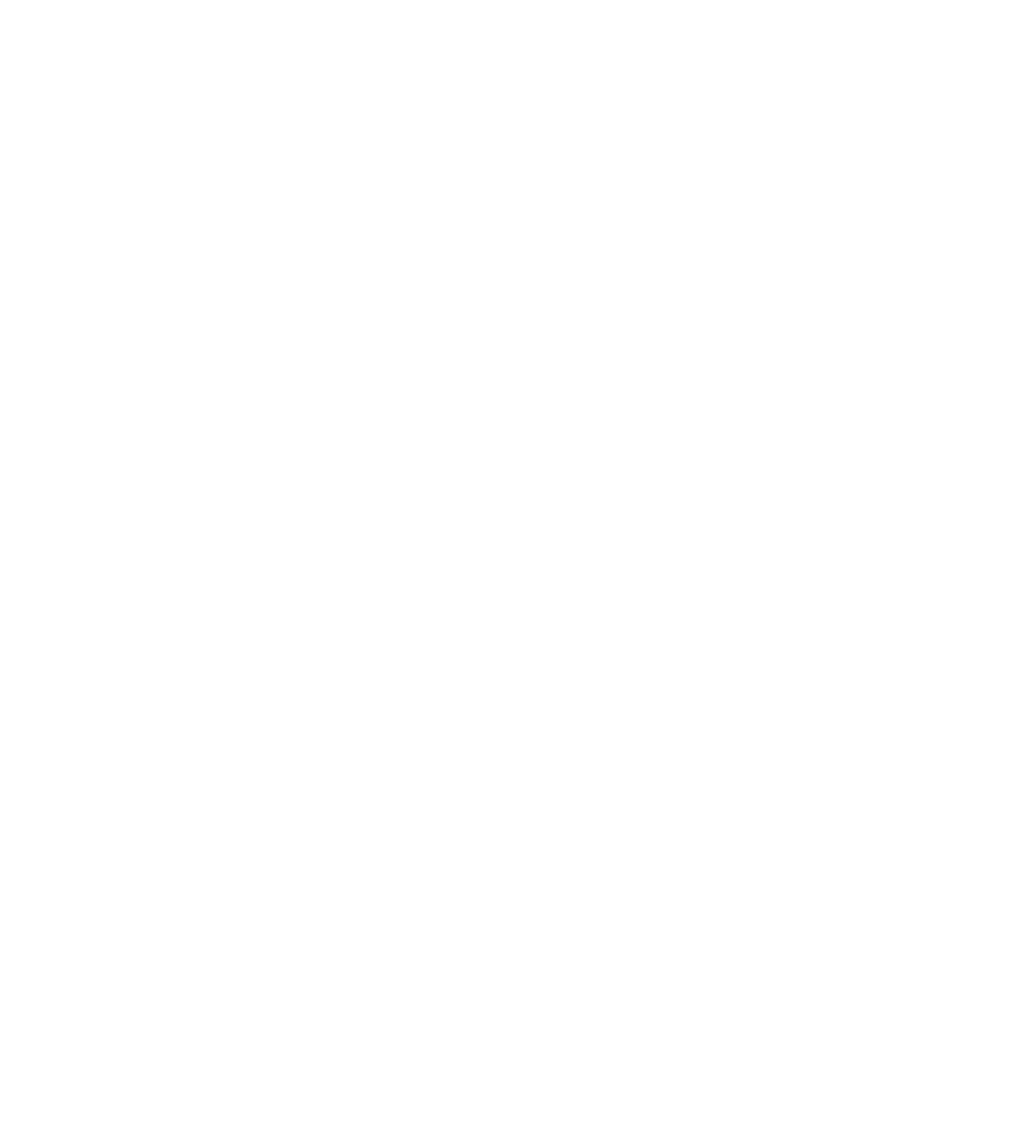
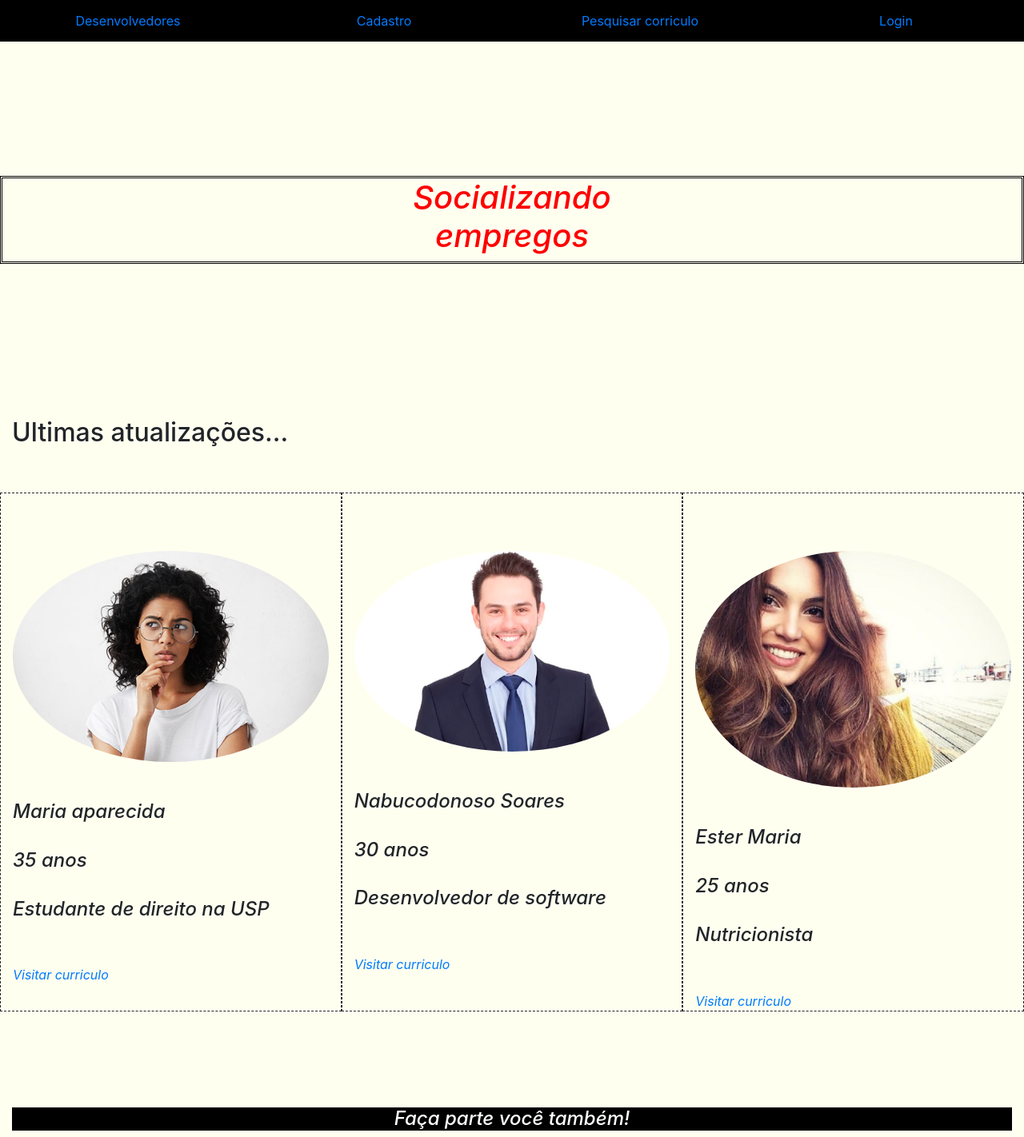
Before and after one commit to brunogomesifrn/info319empregos, a plain HTML site: page rogeria_galdino/index1.html in a window 1280 px wide. Shown: the whole page at 80% size. Before the commit the page ends 800 px from the top, so only its background shows below. Drawn offline with nearby package versions, Linux system fonts and the light colour scheme.

Commit message:
adicionando

```diff
--- /dev/null
+++ b/rogeria_galdino/css_index.css
@@ -0,0 +1,41 @@
+.centralizar
+{
+	text-align: center;
+}
+.fundopretoletrabranca
+{
+	background-color: black;
+	color: white;
+}
+
+.estilo_link
+
+ {
+  background-color: black;
+  color: white;
+  padding: 14px 25px;
+  text-align: center;
+  text-decoration: none;
+  display: inline-block;
+}
+ .bordatracejada{
+ border-style:dashed;
+ border-width:1px;
+}
+.letraitalica{
+  font-style:italic;
+
+}
+.borda_dupla{
+ border-style:double;
+ border-width:3px;
+ color: black;
+
+}
+.fonte_vermelha{
+	color: red;
+}
+
+.fundo{
+	background-color: #FFFFF0;
+}
--- a/rogeria_galdino/index1.html
+++ b/rogeria_galdino/index1.html
@@ -2,8 +2,133 @@
 <html>
 <head>
 	<title>Socializando empregos</title>
+	<link rel="stylesheet" href="https://stackpath.bootstrapcdn.com/bootstrap/4.3.1/css/bootstrap.min.css" integrity="sha384-ggOyR0iXCbMQv3Xipma34MD+dH/1fQ784/j6cY/iJTQUOhcWr7x9JvoRxT2MZw1T" crossorigin="anonymous">
+
+    <link rel="stylesheet" type="text/css" href="css_index.css">
+
+    <meta charset="utf-8">
+
+    <meta name="viewport"
+	content="width=device-width,
+	initial-scale=1,
+	shrink-to-fit=no">
 </head>
-<body>
+<body class="fundo">
+
+	<div class="container-fluid">
+<!------------------------------------------>
+		<div class="row">
+
+			<div class="col-3 col-sm-3 col-xl-3  estilo_link">
+			<a href=desenvolvedores.html>Desenvolvedores</a>
+			</div>
+
+			<div class="col-3 col-sm-3 col-xl-3 estilo_link">
+			<a href=cadastro.html>Cadastro</a>
+			</div>
+
+			<div class="col-3 col-sm-3 col-xl-3  estilo_link">
+			<a href=pesquisar.html>Pesquisar corriculo</a>
+			</div>
+
+			<div class="col-3 col-sm-3 col-xl-3  estilo_link">
+			<a href=login.html>Login</a>
+			</div>
+
+
+		</div>
+
+		<br/><br/><br/><br/><br/><br/><br/>
+<!------------------------------------------>
+
+
+<!--tema central-->
+		<div class="row">
+			<div class="col-12 col-sm-12 col-xl-12 borda_dupla">
+				<h1 class="centralizar fonte_vermelha letraitalica">Socializando<br/> empregos</h1>
+			</div>
+		</div>
+
+		<br/><br/><br/><br/><br/><br/><br/>
+
+
+<!------------------------------------------>
+
+		<div class="row">
+			<div class="col-12 col-sm-12 col-xl-12">
+				<br/>
+				<h2>Ultimas atualizações...</h2>
+				<br/>
+				<br/>
+			</div>
+		</div>
+
+<!------------------------------------------>
+
+
+		<div class="row">
+			<div class="col-4 col-sm-4 col-xl-4 bordatracejada letraitalica">
+				<br/><br/><br/>
+				<img src="ft1.jpg" class="img-fluid rounded-circle " alt="participante" >
+				<br/><br/><br/>
+				<h4>Maria aparecida</h4><br/>
+				<h4>35 anos</h4><br/>
+				<h4>Estudante de direito na USP</h4><br/><br/>
+				<a href=curriculo.html>Visitar curriculo</a>
+
+			</div>
+
+
+
+			<div class="col-4 col-sm-4 col-xl-4 bordatracejada letraitalica">
+				<br/><br/><br/>
+				<img src="ft2.jpg" class="img-fluid rounded-circle " alt="participante" >
+				<br/><br/><br/>
+				<h4>Nabucodonoso Soares </h4><br/>
+				<h4>30 anos</h4><br/>
+				<h4>Desenvolvedor de software</h4><br/><br/>
+				<a href=curriculo.html>Visitar curriculo</a>
+			</div>
+
+			<div class="col-4 col-sm-4 col-xl-4 bordatracejada letraitalica" >
+				<br/><br/><br/>
+				<img src="ft3.jpg" class="img-fluid rounded-circle " alt="participante" >
+				<br/><br/><br/>
+
+				<h4>Ester Maria </h4><br/>
+				<h4>25 anos</h4><br/>
+				<h4>Nutricionista</h4><br/><br/>
+				<a href=curriculo.html>Visitar curriculo</a>
+
+			</div>
+
+		</div>
+		<br/><br/><br/><br/><br/>
+
+<!------------------------------------------>
+			 <div class="row">
+				<div class="col-12 ">
+	      			 <h4 class="centralizar fundopretoletrabranca letraitalica">Faça parte você também!
+	   			</div>
+	  		 </div>
+
+
+	</div>
+
+
+
+
+
+
+
+
+
+
+
+
+
+
+<script src="https://code.jquery.com/jquery-3.3.1.slim.min.js" integrity="sha384-q8i/X+965DzO0rT7abK41JStQIAqVgRVzpbzo5smXKp4YfRvH+8abtTE1Pi6jizo" crossorigin="anonymous"></script>
 
 </body>
 </html>
```
Also changed, not shown: rogeria_galdino/ft1.jpg (added), rogeria_galdino/ft2.jpg (added), rogeria_galdino/ft3.jpg (added).
